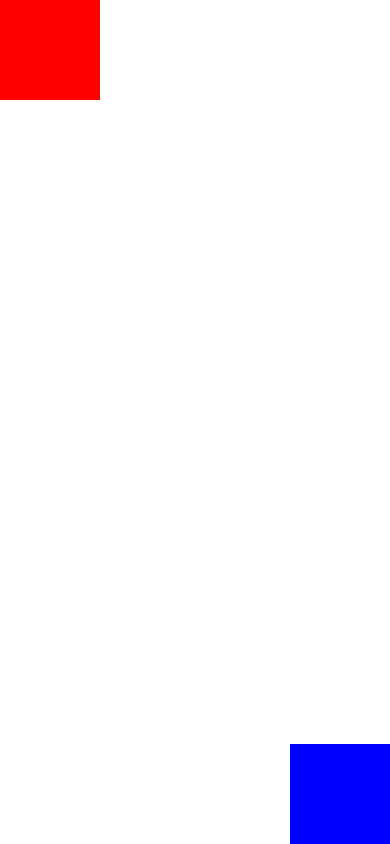
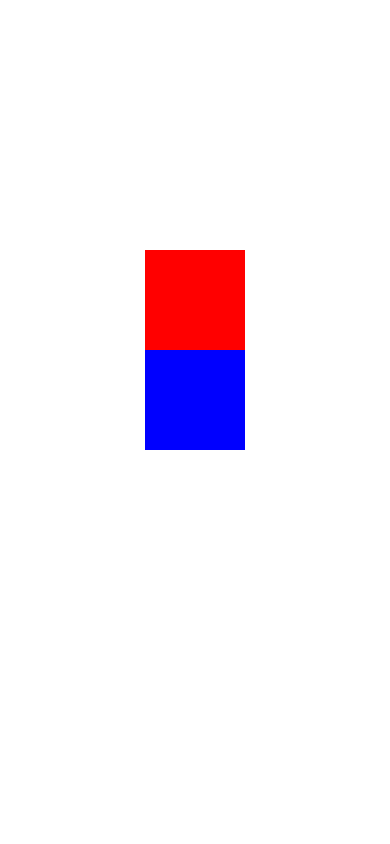
Before and after one commit to iqram21/105841105121-IQRAM21-lebweb, a React Native app: screen / in a window 390 px wide. Built offline with nearby package versions, Linux system fonts and the light colour scheme.

Commit message:
box-View

```diff
--- a/App.js
+++ b/App.js
@@ -7,29 +7,35 @@ const App = () => {
       //justifyContent: baris
       //alignItems: kolom
       flex: 1,
+      marginTop: 250,
     }}>
     <View style={{
-      justifyContent: 'flex-start',
-      alignItems: 'flex-start',
+      // flex: 1,
+      justifyContent: 'center',
+      alignItems: 'center',
     }}>
     <View style={{
       width: 100,
       height: 100,
       backgroundColor: 'red',
+      justifyContent: 'center',
+      alignSelf: 'center',
+      // marginTop: 500,
     }}>
     </View>
     </View>
     <View style ={{
       //justifyContent: baris
       //alignItems: kolom
-      flex: 1,
-      justifyContent: 'flex-end',
-      alignItems: 'flex-end',
+      // flex: 1,
+      justifyContent: 'center',
+      alignItems: 'center',
     }}>
     <View style={{
       width: 100,
       height: 100,
       backgroundColor: 'blue',
+      alignSelf: 'center',
     }}>
       </View>
       </View>
```
